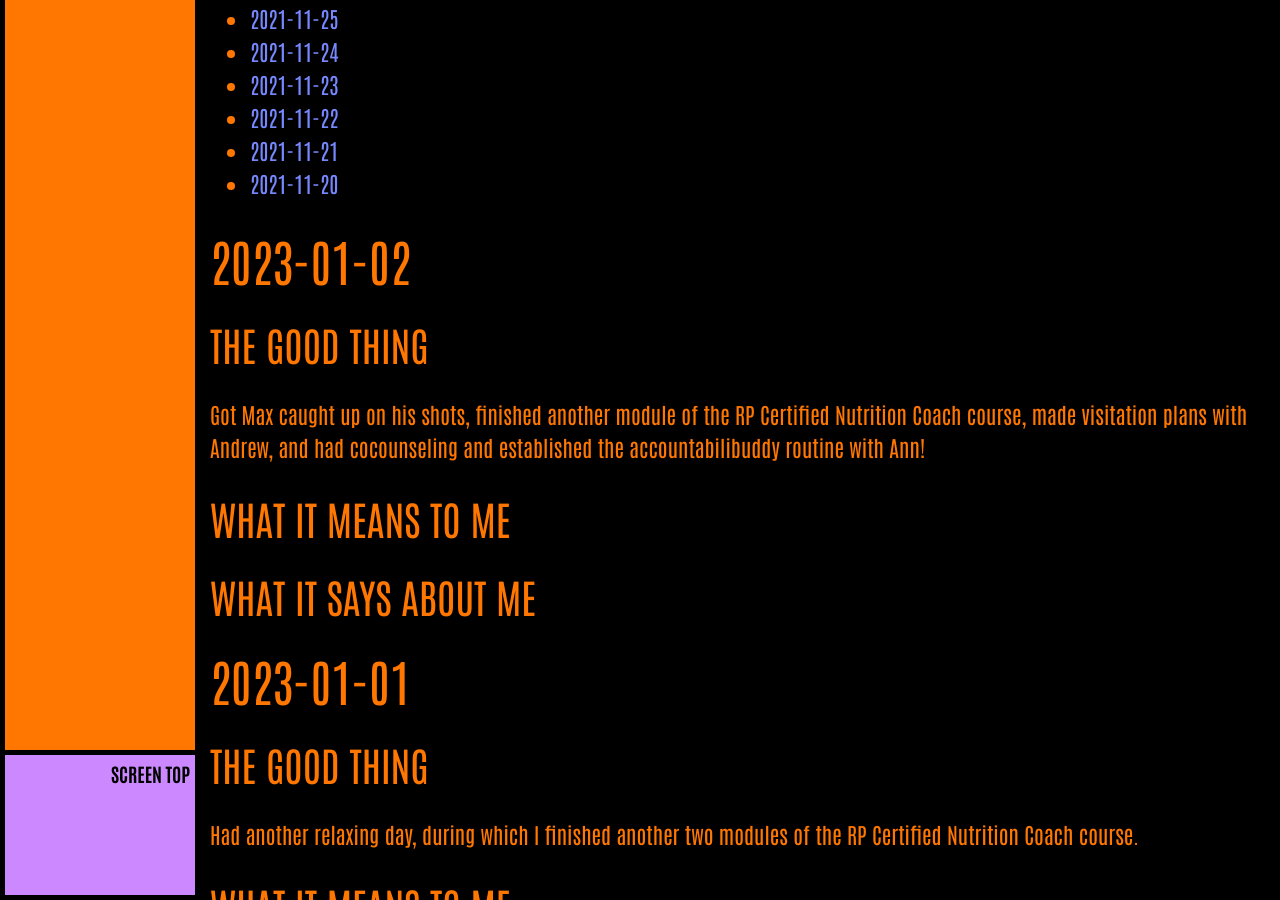
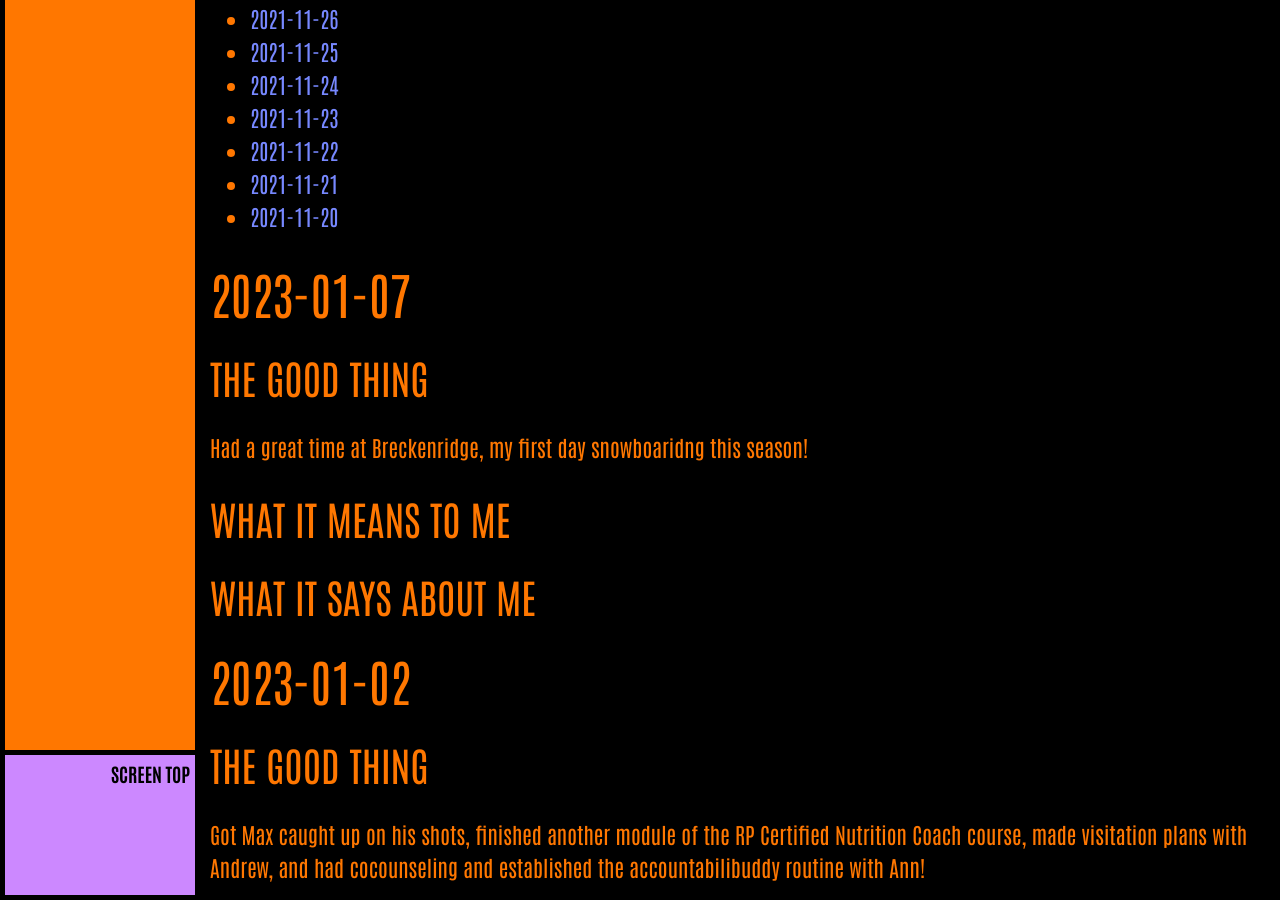
Before and after one commit to ArthurZey/arthurzey.github.io, a Jekyll site: the page built from _pages/one-good-thing.md, in a window 1280 px wide and 900 px high, scrolled down 8481 px. Built offline with Jekyll 4.4.1, drawn with Linux system fonts in a browser that asks for light colours; some of the changed text lies outside the part shown.

Commit message:
added stub for 2023-01-07

```diff
--- a/_pages/one-good-thing.md
+++ b/_pages/one-good-thing.md
@@ -13,6 +13,15 @@
 {:toc}
 {::options toc_levels="2" /}
 
+## 2023-01-07
+### The Good Thing
+Had a great time at Breckenridge, my first day snowboaridng this season!
+### What It Means to Me
+
+### What It Says about Me
+
+
+
 
 ## 2023-01-02
 ### The Good Thing
```
Also changed, not shown: other parts of _pages/one-good-thing.md (+1 -1 lines).
